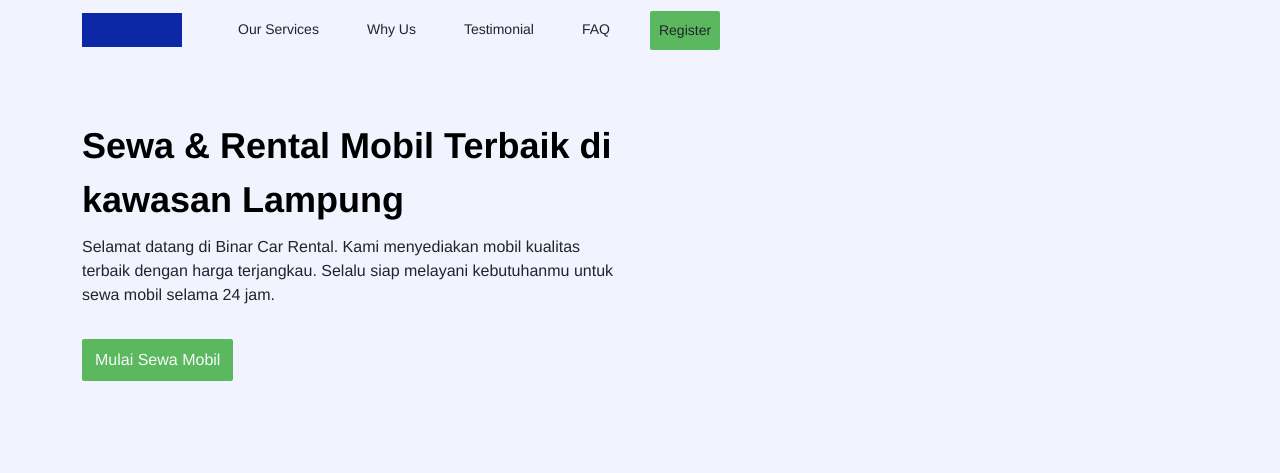
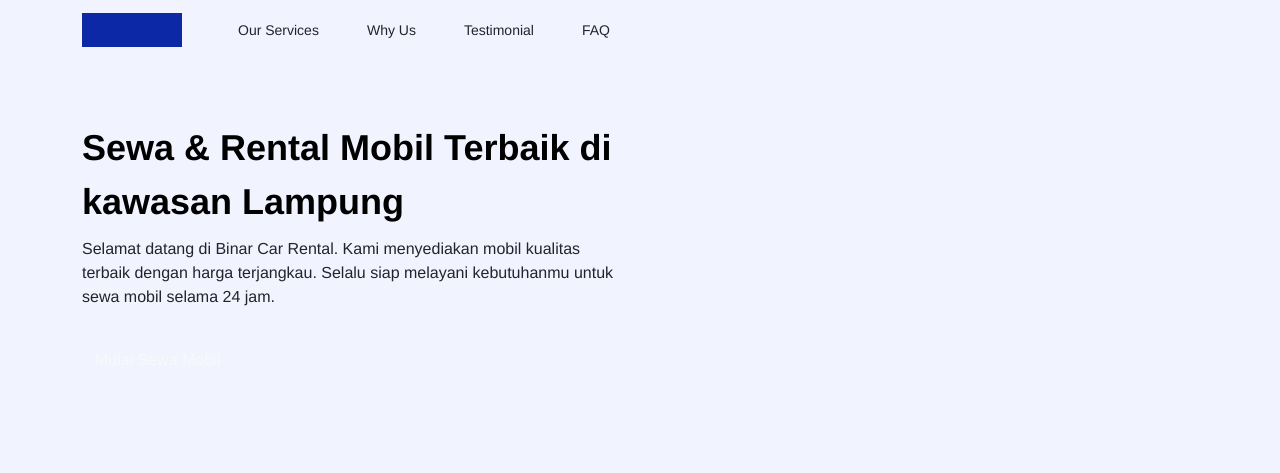
Before and after one commit to ryanrizki10/SimulationChallenge, a plain HTML site: page index.html in a window 1280 px wide. Shown: the top 473 px of the page. Drawn offline with nearby package versions, Linux system fonts and the light colour scheme.

```diff
--- a/css/style.css
+++ b/css/style.css
@@ -19,19 +19,10 @@ body {
 }
 
 /* Color */
-.bg-blue {
-    background-color: #0D28A6;
-}
 .bg-light-purple {
     background-color: #F1F3FF;
 }
 
-/* Button */
-.btn-green {
-    padding: 8px 12px;
-    background: #5CB85F;
-    border-radius: 2px;
-}
 
 /* NAVBAR */
 .nav-link {
--- a/index.html
+++ b/index.html
@@ -26,7 +26,6 @@
                   <a class="nav-link text-dark" href="#why-us-section">Why Us</a>
                   <a class="nav-link text-dark" href="#testimoni-section">Testimonial</a>
                   <a class="nav-link text-dark" href="#faq-section">FAQ</a>
-                  <a class="nav-link text-dark btn btn-green" href="#">Register</a>
               </div>
               </div>
             </div>
@@ -44,10 +43,9 @@
                 <a class="btn btn-green mt-3 text-light" href="#">Mulai Sewa Mobil</a>
               </div>
             </div>
-            <div class="col-lg-6 right-hero">
-            </div>
+            <div class="col-lg-6 right-hero"></div>
             <img class="car img-fluid" src="assets/car.png" alt="car">
-        </div>
+          </div>
         </div>
 
       </div>
```
